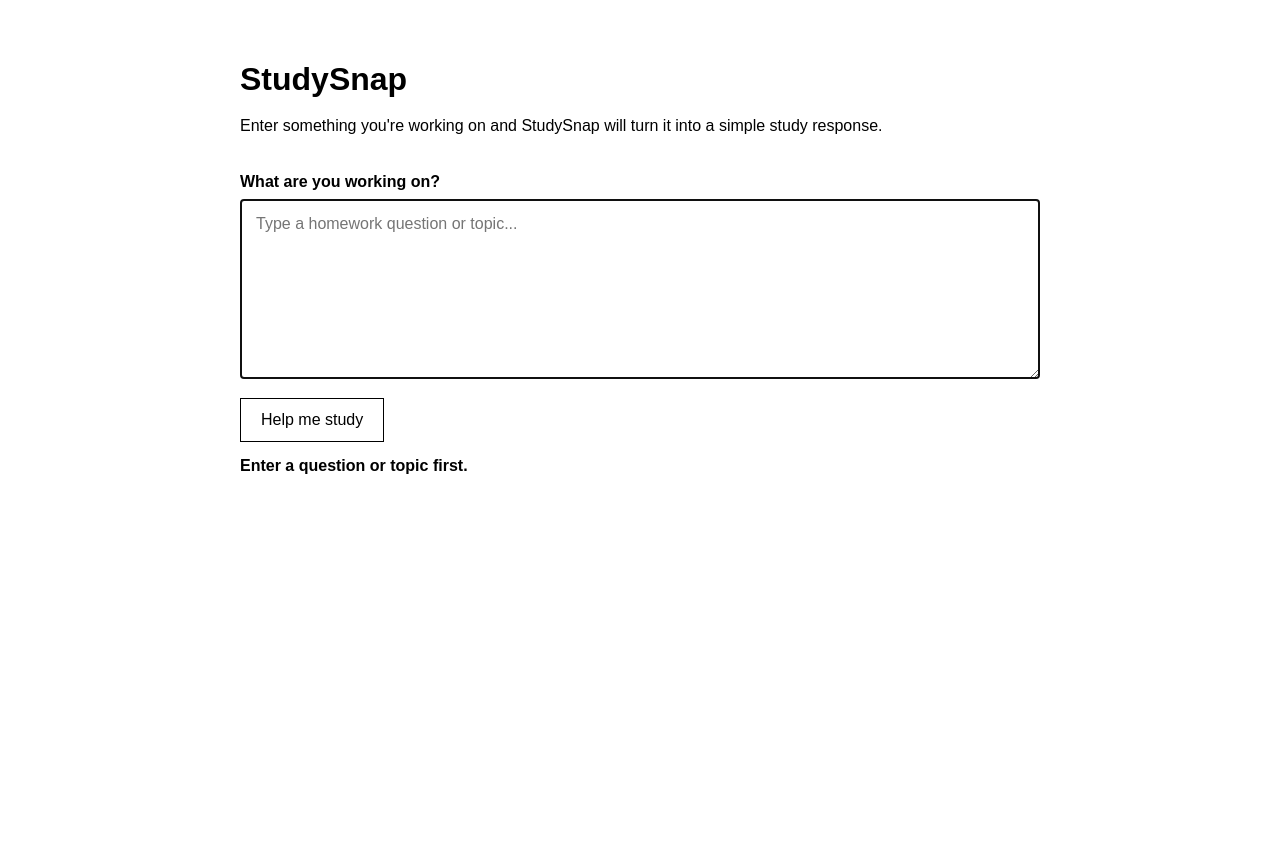
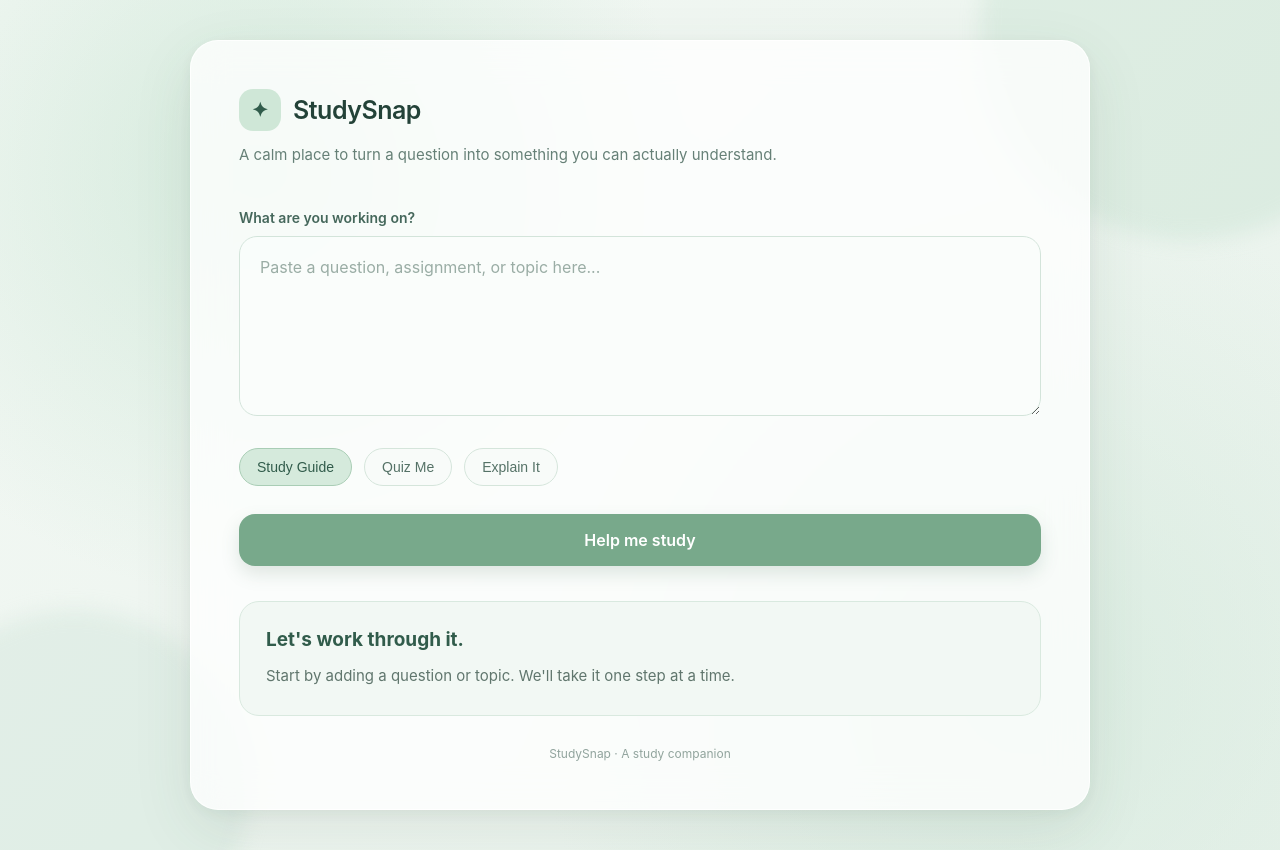
Before and after one commit to GabeEverett/Studysnap, a plain HTML site: page index.html in a window 1280 px wide. Both pictures are taken after a click on the button "Help me study". Before the commit the page ends 800 px from the top, so only its background shows below. Drawn offline with Linux system fonts and the light colour scheme.

Commit message:
Add files via upload

```diff
--- a/index.html
+++ b/index.html
@@ -4,423 +4,546 @@
     <meta charset="UTF-8">
     <meta name="viewport" content="width=device-width, initial-scale=1.0">
 
-    <title>StudySnap — Mechanics</title>
+    <title>StudySnap</title>
 
     <style>
-        /*
-         * MECHANICS VERSION
-         * No visual atmosphere is being designed here.
-         * The goal is clarity and behavior.
-         */
+        /* =========================
+           RESET
+        ========================= */
 
         * {
             box-sizing: border-box;
+            margin: 0;
+            padding: 0;
         }
 
+        /* =========================
+           PAGE
+        ========================= */
+
         body {
-            margin: 0;
-            padding: 40px;
+            min-height: 100vh;
+            font-family: -apple-system, BlinkMacSystemFont, "Segoe UI",
+                         Roboto, Helvetica, Arial, sans-serif;
 
-            background: white;
-            color: black;
+            color: #234238;
 
-            font-family: Arial, Helvetica, sans-serif;
+            /* Soft green atmosphere */
+            background:
+                radial-gradient(
+                    circle at 20% 20%,
+                    rgba(180, 220, 195, 0.45),
+                    transparent 35%
+                ),
+                radial-gradient(
+                    circle at 80% 80%,
+                    rgba(205, 230, 215, 0.55),
+                    transparent 40%
+                ),
+                linear-gradient(
+                    135deg,
+                    #f3f8f4,
+                    #e8f2eb
+                );
+
+            display: flex;
+            justify-content: center;
+            align-items: center;
+
+            padding: 40px 20px;
+
+            overflow-x: hidden;
         }
 
-        main {
-            width: min(800px, 100%);
-            margin: 0 auto;
+        /* =========================
+           BACKGROUND ATMOSPHERE
+        ========================= */
+
+        body::before,
+        body::after {
+            content: "";
+            position: fixed;
+            border-radius: 50%;
+            pointer-events: none;
+            z-index: -1;
         }
 
-        h1 {
-            margin-bottom: 8px;
+        body::before {
+            width: 420px;
+            height: 420px;
+
+            top: -180px;
+            right: -120px;
+
+            background: rgba(166, 207, 183, 0.22);
+
+            filter: blur(10px);
         }
 
-        .description {
-            margin-bottom: 35px;
-            line-height: 1.5;
+        body::after {
+            width: 350px;
+            height: 350px;
+
+            bottom: -160px;
+            left: -100px;
+
+            background: rgba(190, 220, 203, 0.28);
+
+            filter: blur(10px);
         }
 
-        label {
+        /* =========================
+           MAIN APP
+        ========================= */
+
+        .app {
+            width: 100%;
+            max-width: 900px;
+
+            background: rgba(255, 255, 255, 0.78);
+
+            backdrop-filter: blur(18px);
+            -webkit-backdrop-filter: blur(18px);
+
+            border: 1px solid rgba(255, 255, 255, 0.8);
+
+            border-radius: 28px;
+
+            padding: 48px;
+
+            box-shadow:
+                0 20px 60px rgba(55, 90, 72, 0.10),
+                0 4px 16px rgba(55, 90, 72, 0.06);
+        }
+
+        /* =========================
+           HEADER
+        ========================= */
+
+        .header {
+            margin-bottom: 42px;
+        }
+
+        .logo {
+            display: flex;
+            align-items: center;
+            gap: 12px;
+
+            margin-bottom: 12px;
+        }
+
+        .logo-mark {
+            width: 42px;
+            height: 42px;
+
+            display: flex;
+            align-items: center;
+            justify-content: center;
+
+            border-radius: 14px;
+
+            background: #cfe7d7;
+
+            color: #315c4b;
+
+            font-size: 20px;
+            font-weight: 600;
+        }
+
+        .logo h1 {
+            font-size: 25px;
+            font-weight: 600;
+            letter-spacing: -0.5px;
+        }
+
+        .tagline {
+            color: #668077;
+
+            font-size: 15px;
+            line-height: 1.6;
+
+            max-width: 600px;
+        }
+
+        /* =========================
+           QUESTION AREA
+        ========================= */
+
+        .question-section {
+            margin-bottom: 28px;
+        }
+
+        .question-label {
             display: block;
-            margin-bottom: 8px;
-            font-weight: bold;
+
+            margin-bottom: 10px;
+
+            font-size: 14px;
+            font-weight: 600;
+
+            color: #45675b;
         }
 
         textarea {
             width: 100%;
             min-height: 180px;
 
-            padding: 15px;
+            resize: vertical;
 
-            border: 1px solid black;
+            border: 1px solid #d3e4da;
+
+            border-radius: 18px;
+
+            background: rgba(250, 253, 251, 0.9);
+
+            padding: 20px;
 
             font-family: inherit;
             font-size: 16px;
 
-            resize: vertical;
+            color: #29463c;
+
+            outline: none;
+
+            transition:
+                border-color 0.2s ease,
+                box-shadow 0.2s ease,
+                background 0.2s ease;
         }
 
-        button {
-            margin-top: 15px;
+        textarea::placeholder {
+            color: #9aada5;
+        }
 
-            padding: 12px 20px;
+        textarea:focus {
+            border-color: #9cc7ad;
 
-            border: 1px solid black;
-            background: white;
+            background: #ffffff;
+
+            box-shadow:
+                0 0 0 4px rgba(156, 199, 173, 0.16);
+        }
+
+        /* =========================
+           OPTIONS
+        ========================= */
+
+        .options {
+            display: flex;
+
+            gap: 12px;
+
+            margin-bottom: 28px;
+
+            flex-wrap: wrap;
+        }
+
+        .option {
+            border: 1px solid #d5e5db;
+
+            background: #f8fbf9;
+
+            color: #557267;
+
+            border-radius: 999px;
+
+            padding: 10px 17px;
+
+            font-size: 14px;
+
+            cursor: pointer;
+
+            transition: all 0.2s ease;
+        }
+
+        .option:hover {
+            background: #eaf4ed;
+
+            border-color: #b8d4c1;
+
+            transform: translateY(-1px);
+        }
+
+        .option.active {
+            background: #d5eadc;
+
+            border-color: #a9cdb5;
+
+            color: #315c4b;
+        }
+
+        /* =========================
+           BUTTON
+        ========================= */
+
+        .study-button {
+            width: 100%;
+
+            border: none;
+
+            border-radius: 16px;
+
+            padding: 16px 20px;
+
+            background: #78a98b;
+
+            color: white;
+
+            font-family: inherit;
 
             font-size: 16px;
+            font-weight: 600;
+
             cursor: pointer;
+
+            box-shadow:
+                0 8px 18px rgba(86, 130, 103, 0.18);
+
+            transition:
+                transform 0.2s ease,
+                background 0.2s ease,
+                box-shadow 0.2s ease;
         }
 
-        button:hover {
-            background: #eeeeee;
+        .study-button:hover {
+            background: #6c9d7f;
+
+            transform: translateY(-2px);
+
+            box-shadow:
+                0 12px 22px rgba(86, 130, 103, 0.22);
         }
 
-        #output {
-            display: none;
-
-            margin-top: 35px;
-            padding-top: 25px;
-
-            border-top: 2px solid black;
+        .study-button:active {
+            transform: translateY(0);
         }
 
-        #output.visible {
+        /* =========================
+           RESULT AREA
+        ========================= */
+
+        .result {
+            margin-top: 35px;
+
+            padding: 26px;
+
+            border-radius: 20px;
+
+            background: #f2f8f4;
+
+            border: 1px solid #d9e9df;
+
+            display: none;
+        }
+
+        .result.visible {
             display: block;
         }
 
-        #output h2 {
-            margin-top: 0;
+        .result h2 {
+            font-size: 19px;
+
+            margin-bottom: 12px;
+
+            color: #315c4b;
         }
 
-        .response-section {
-            margin-top: 20px;
+        .result p {
+            color: #60766d;
+
+            line-height: 1.7;
+
+            font-size: 15px;
         }
 
-        .response-section h3 {
-            margin-bottom: 8px;
+        /* =========================
+           FOOTER
+        ========================= */
+
+        .footer {
+            margin-top: 30px;
+
+            text-align: center;
+
+            color: #91a49d;
+
+            font-size: 12px;
         }
 
-        .response-section p {
-            line-height: 1.6;
+        /* =========================
+           MOBILE
+        ========================= */
+
+        @media (max-width: 650px) {
+
+            body {
+                padding: 20px 12px;
             }
 
-        .error {
-            margin-top: 15px;
-            font-weight: bold;
+            .app {
+                padding: 28px 20px;
+
+                border-radius: 22px;
+            }
+
+            .header {
+                margin-bottom: 30px;
+            }
+
+            .logo h1 {
+                font-size: 22px;
+            }
+
+            textarea {
+                min-height: 150px;
+            }
         }
     </style>
 </head>
 
 <body>
 
-<main>
+    <main class="app">
+
+        <!-- HEADER -->
+
+        <header class="header">
+
+            <div class="logo">
+
+                <div class="logo-mark">
+                    ✦
+                </div>
 
                 <h1>StudySnap</h1>
 
-    <p class="description">
-        Enter something you're working on and StudySnap will
-        turn it into a simple study response.
+            </div>
+
+            <p class="tagline">
+                A calm place to turn a question into something
+                you can actually understand.
             </p>
 
+        </header>
 
-    <!-- =========================
-         INPUT LAYER
-    ========================== -->
 
-    <label for="question">
+        <!-- QUESTION -->
+
+        <section class="question-section">
+
+            <label class="question-label" for="question">
                 What are you working on?
             </label>
 
             <textarea
                 id="question"
-        placeholder="Type a homework question or topic..."
+                placeholder="Paste a question, assignment, or topic here..."
             ></textarea>
 
-    <button id="helpButton">
-        Help me study
+        </section>
+
+
+        <!-- STUDY OPTIONS -->
+
+        <div class="options">
+
+            <button class="option active" type="button">
+                Study Guide
             </button>
 
-    <div
-        id="error"
-        class="error"
-    ></div>
+            <button class="option" type="button">
+                Quiz Me
+            </button>
 
-
-    <!-- =========================
-         OUTPUT LAYER
-    ========================== -->
-
-    <section id="output">
-
-        <h2 id="responseTitle">
-            Study Response
-        </h2>
-
-        <div class="response-section">
-
-            <h3>
-                What to focus on
-            </h3>
-
-            <p id="focusText"></p>
+            <button class="option" type="button">
+                Explain It
+            </button>
 
         </div>
 
 
-        <div class="response-section">
+        <!-- MAIN ACTION -->
 
-            <h3>
-                Study approach
-            </h3>
-
-            <p id="approachText"></p>
-
-        </div>
+        <button class="study-button" type="button" onclick="startStudy()">
+            Help me study
+        </button>
 
 
-        <div class="response-section">
+        <!-- RESULT -->
 
-            <h3>
-                Check your understanding
-            </h3>
+        <section class="result" id="result">
 
-            <p id="quizText"></p>
+            <h2>Let's work through it.</h2>
 
-        </div>
+            <p id="resultText">
+                Your study material will appear here.
+            </p>
 
         </section>
+
+
+        <!-- FOOTER -->
+
+        <footer class="footer">
+            StudySnap · A study companion
+        </footer>
 
     </main>
 
 
     <script>
 
-    /*
-     * =========================================
-     * INPUT LAYER
-     * =========================================
-     */
+        /* =========================
+           OPTION BUTTONS
+        ========================= */
 
-    const questionInput =
-        document.getElementById("question");
+        const options = document.querySelectorAll(".option");
 
-    const helpButton =
-        document.getElementById("helpButton");
+        options.forEach(option => {
 
-    const errorMessage =
-        document.getElementById("error");
+            option.addEventListener("click", () => {
+
+                options.forEach(button => {
+                    button.classList.remove("active");
+                });
+
+                option.classList.add("active");
+
+            });
+
+        });
 
 
-    /*
-     * =========================================
-     * OUTPUT LAYER
-     * =========================================
-     */
+        /* =========================
+           TEMPORARY STUDY ACTION
+        ========================= */
 
-    const output =
-        document.getElementById("output");
+        function startStudy() {
 
-    const focusText =
-        document.getElementById("focusText");
+            const question =
+                document.getElementById("question").value.trim();
 
-    const approachText =
-        document.getElementById("approachText");
+            const result =
+                document.getElementById("result");
 
-    const quizText =
-        document.getElementById("quizText");
+            const resultText =
+                document.getElementById("resultText");
 
+            if (question === "") {
 
-    /*
-     * =========================================
-     * PROCESSING LAYER
-     * =========================================
-     *
-     * This function takes the student's
-     * question and decides what type of
-     * response should be generated.
-     */
+                resultText.textContent =
+                    "Start by adding a question or topic. We'll take it one step at a time.";
 
-    function processQuestion(question) {
+            } else {
 
-        const lowerQuestion =
-            question.toLowerCase();
-
-
-        /*
-         * Math detection
-         */
-
-        if (
-            lowerQuestion.includes("solve") ||
-            lowerQuestion.includes("equation") ||
-            lowerQuestion.includes("calculate") ||
-            lowerQuestion.includes("math")
-        ) {
-
-            return {
-                focus:
-                    "Identify the numbers, variables, and information the problem gives you before trying to solve it.",
-
-                approach:
-                    "Break the problem into smaller steps. Write down what you know, identify what you need to find, and choose the rule or formula that connects them.",
-
-                quiz:
-                    "Without looking at your notes, explain what the first step would be and why."
-            };
+                resultText.textContent =
+                    "Your question has been captured. The next step will turn it into a study guide, quiz, or explanation.";
 
             }
 
-
-        /*
-         * Science detection
-         */
-
-        if (
-            lowerQuestion.includes("biology") ||
-            lowerQuestion.includes("science") ||
-            lowerQuestion.includes("cell") ||
-            lowerQuestion.includes("organism") ||
-            lowerQuestion.includes("experiment")
-        ) {
-
-            return {
-                focus:
-                    "Identify the main concept, the important terms, and how they relate to each other.",
-
-                approach:
-                    "Start by defining the key idea in your own words. Then connect it to an example or process that demonstrates how it works.",
-
-                quiz:
-                    "Explain the main concept without looking at your notes. Then give one example."
-            };
+            result.classList.add("visible");
 
         }
-
-
-        /*
-         * History detection
-         */
-
-        if (
-            lowerQuestion.includes("history") ||
-            lowerQuestion.includes("war") ||
-            lowerQuestion.includes("revolution") ||
-            lowerQuestion.includes("empire") ||
-            lowerQuestion.includes("historical")
-        ) {
-
-            return {
-                focus:
-                    "Focus on the people, events, causes, effects, and time period involved.",
-
-                approach:
-                    "Put the major events into chronological order and identify how one event influenced the next.",
-
-                quiz:
-                    "What was one major cause of the event, and what happened as a result?"
-            };
-
-        }
-
-
-        /*
-         * General response
-         */
-
-        return {
-            focus:
-                "Identify the main question, the important terms, and what you already understand.",
-
-            approach:
-                "Break the assignment into smaller pieces. Explain the main idea in your own words before trying to memorize details.",
-
-            quiz:
-                "Close your notes and explain the main idea in your own words."
-        };
-
-    }
-
-
-    /*
-     * =========================================
-     * MAIN INTERACTION
-     * =========================================
-     */
-
-    helpButton.addEventListener(
-        "click",
-        function() {
-
-            const question =
-                questionInput.value.trim();
-
-
-            /*
-             * Reset previous error.
-             */
-
-            errorMessage.textContent = "";
-
-
-            /*
-             * Validate the input.
-             */
-
-            if (question === "") {
-
-                errorMessage.textContent =
-                    "Enter a question or topic first.";
-
-                questionInput.focus();
-
-                return;
-            }
-
-
-            /*
-             * Send the input through
-             * the processing layer.
-             */
-
-            const result =
-                processQuestion(question);
-
-
-            /*
-             * Send the processed information
-             * to the output layer.
-             */
-
-            focusText.textContent =
-                result.focus;
-
-            approachText.textContent =
-                result.approach;
-
-            quizText.textContent =
-                result.quiz;
-
-
-            /*
-             * Display the output.
-             */
-
-            output.classList.add("visible");
-
-
-            /*
-             * Move the user to the response.
-             */
-
-            output.scrollIntoView({
-                behavior: "smooth",
-                block: "start"
-            });
-
-        }
-    );
 
     </script>
 
```
Lines whose indentation alone changed are shown as unchanged.
